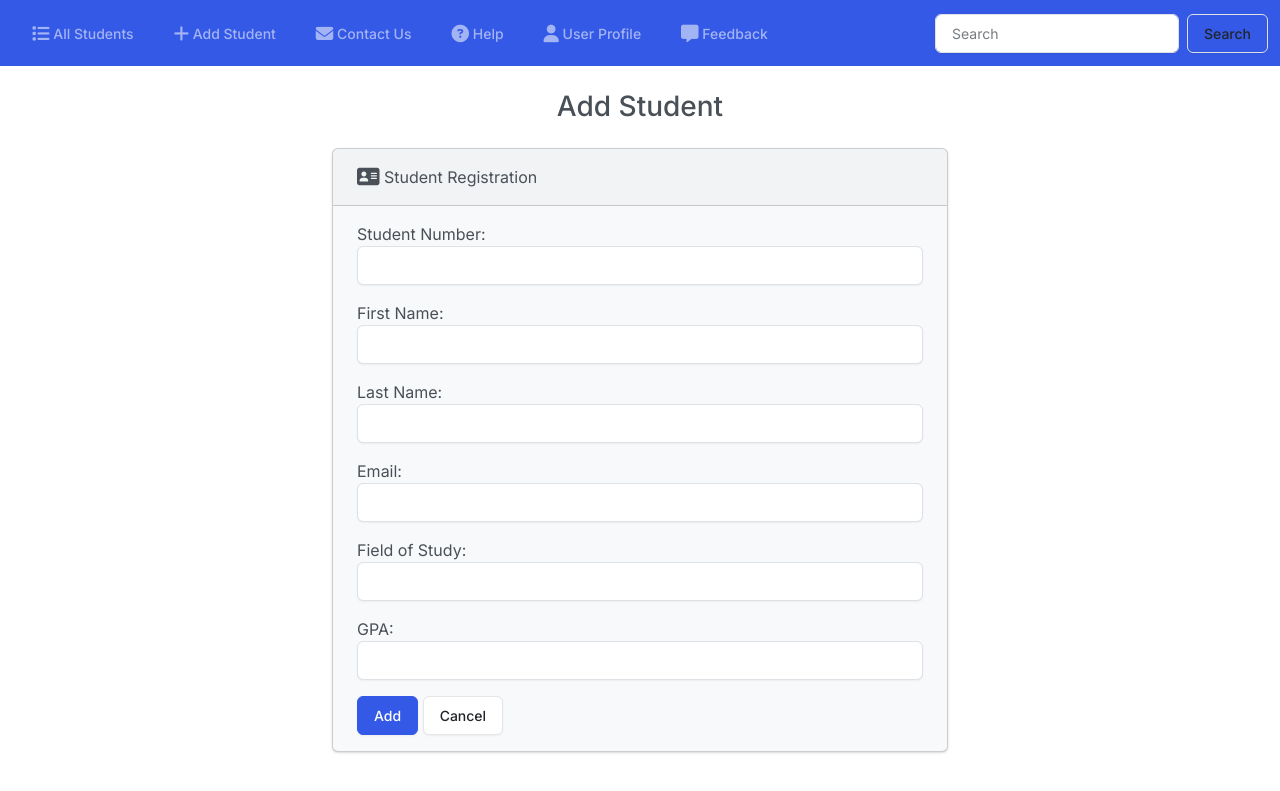
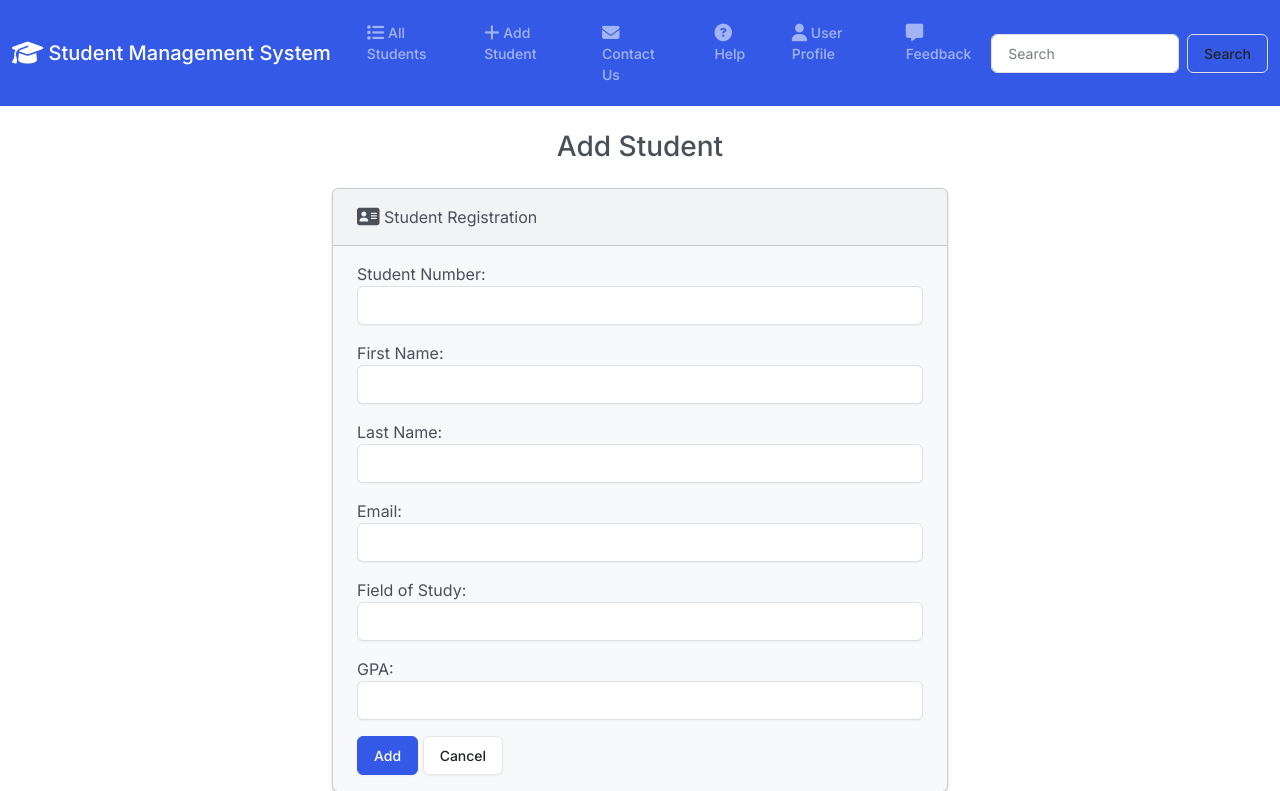
Before and after one commit to tsion1622/Student-Management-System, a Django app: page /add/ in a window 1280 px wide. Shown: the top 791 px of the page. Run offline with Django 5.2, Linux system fonts and the light colour scheme; some libraries are stand-ins or nearby versions.

Commit message:
added css

```diff
--- a/django_project/students/templates/students/base.html
+++ b/django_project/students/templates/students/base.html
@@ -9,7 +9,9 @@
   <body class="d-flex flex-column min-vh-100">
     <nav class="navbar navbar-expand-lg navbar-dark bg-primary">
       <div class="container-fluid">
-
+        <a class="navbar-brand" href="{% url 'index' %}">
+          <i class="fa-solid fa-graduation-cap fa-lg"></i> Student Management System
+        </a>
         <button class="navbar-toggler" type="button" data-bs-toggle="collapse" data-bs-target="#navbarColor01" aria-controls="navbarColor01" aria-expanded="false" aria-label="Toggle navigation">
           <span class="navbar-toggler-icon"></span>
         </button>
```
